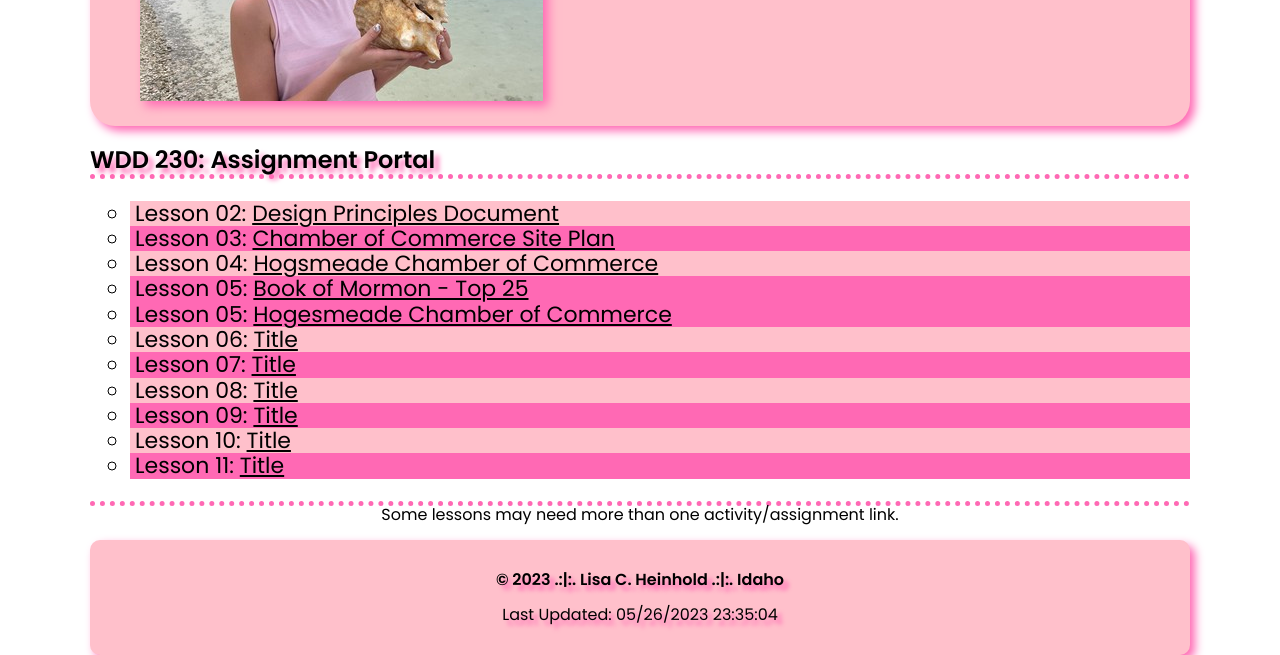
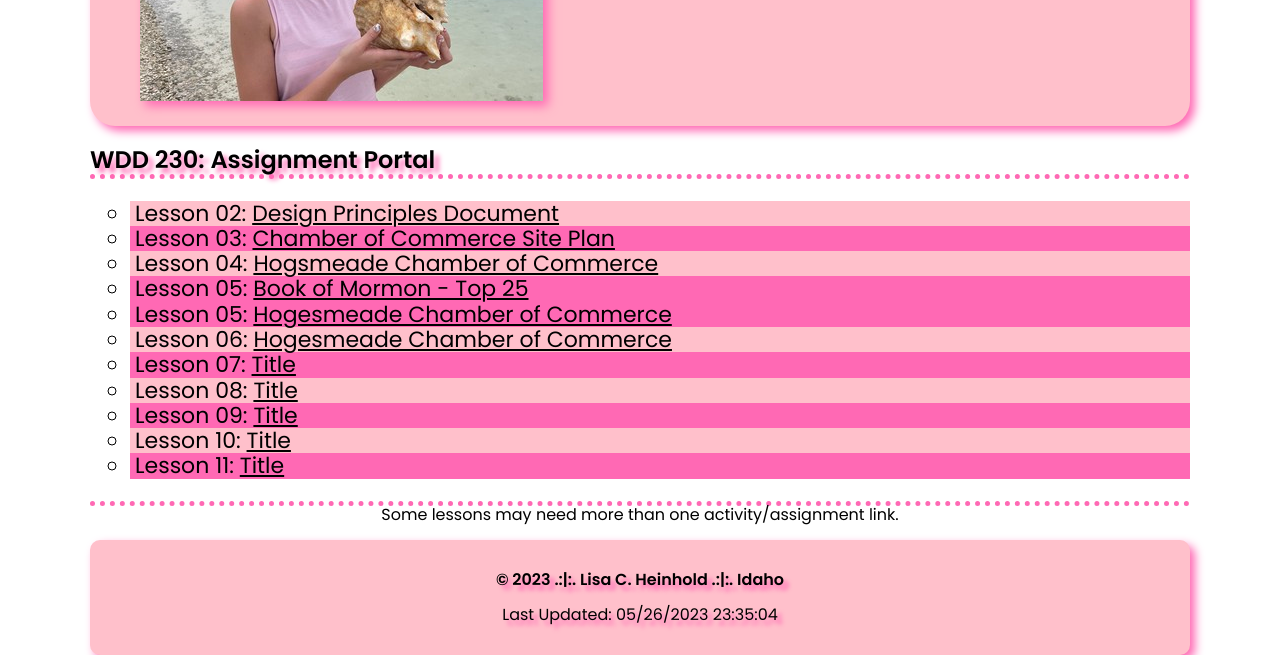
Before and after one commit to LisaCJHeinhold/WDD230, a plain HTML site: page index.html in a window 1280 px wide. Shown: the part 226-881 px from the top of the page. Drawn offline with nearby package versions, Linux system fonts and the light colour scheme.

Commit message:
updated assignment portal

```diff
--- a/index.html
+++ b/index.html
@@ -30,7 +30,7 @@
                 <li class="one">Lesson 04: <a href="./chamber/index.html">Hogsmeade Chamber of Commerce</a></li>
                 <li class="two">Lesson 05: <a href="./lesson 5/bom.html">Book of Mormon - Top 25</a></li>
                 <li class="two">Lesson 05: <a href="./chamber/index.html">Hogesmeade Chamber of Commerce</a></li>
-                <li class="one">Lesson 06: <a href="assignment">Title</a></li>
+                <li class="one">Lesson 06: <a href="./chamber/index.html">Hogesmeade Chamber of Commerce</a></li>
                 <li class="two">Lesson 07: <a href="assignment">Title</a></li>
                 <li class="one">Lesson 08: <a href="assignment">Title</a></li>
                 <li class="two">Lesson 09: <a href="assignment">Title</a></li>
```
